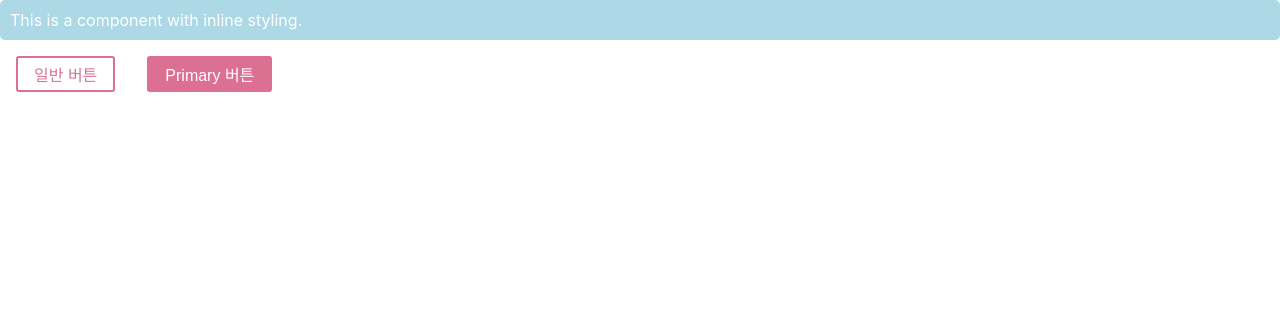
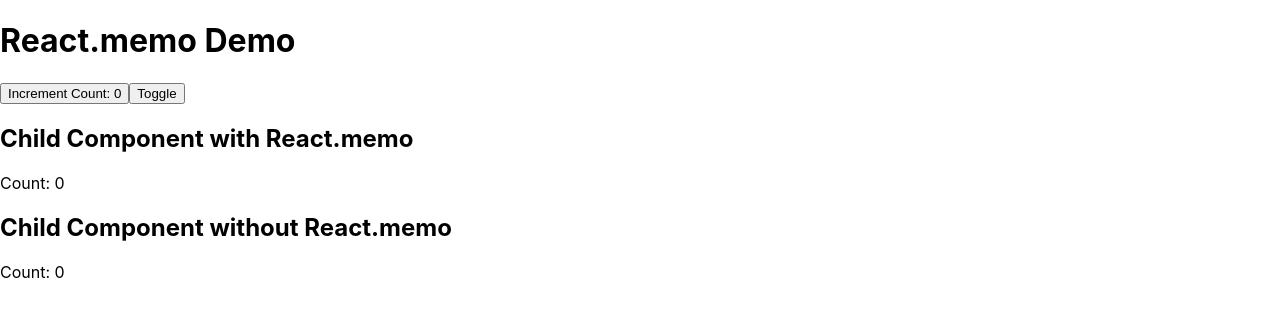
Before and after one commit to wild-mental/my-react-app, a React (Create React App) app: page / in a window 1280 px wide. Shown: the top 316 px of the page. Built offline with nearby package versions, Linux system fonts and the light colour scheme.

Commit message:
- props 와 useState 를 사용한 동적 컴포넌트 출력 - 효과적 리렌더링 제어를 위한 React.memo 사용 - type 컨트롤 (타입 선언과 핸들링, Compiler 옵션 조정)

```diff
--- a/src/App.tsx
+++ b/src/App.tsx
@@ -1,17 +1,99 @@
-import React from 'react';
+import React, {useState} from 'react';
 import './App.css';
 import 'components/HeaderContent'
-import HeaderContent from "components/HeaderContent";
+// import HeaderContent from "components/HeaderContent";
 import MyComponent from "components/MyComponent";
 import ButtonStyled from "./components/ButtonStyled";
+import MyButton from "./components/MyButton";
+import MyStateComponent from "./components/MyStateComponent";
+import ClickCounter from "./components/ClickCounter";
+import ReloacControlEx from "./components/ReloadControlEx";
+
+interface PersonProps {  // 타입 힌트에 사용
+    name?: string;
+    age?: number;
+}
+
+function Person(
+    // props: { name: string; age: number; }
+    props: PersonProps
+)
+{
+    return <h1>Hello, {props.name}. You are {props.age} years old.</h1>;
+}
+
+interface FruitListProps {
+    // items: Array<string>;
+    // items: string[];
+    // items?: string[];
+    // items: any;
+    // items: undefined;
+    items: unknown;
+}
+
+function FruitList(props: FruitListProps) {
+    // const { items } = props as { items: string[] };
+    const items = props.items;
+    return (
+        <ul>
+            {/* ? 를 사용한 조건부 참조형 타입 컨트롤 수행 시 */}
+            {/* 해당 타입을 사용할 때에도 조건부 참조하면 좋다 */}
+            {items.map((item, index) => (
+                <li key={index}>{item}</li>
+            ))}
+        </ul>
+    );
+}
+
+interface WelcomeProps {
+    children: any;
+}
+
+function Welcome(props: WelcomeProps) {
+    return <div>{props.children}</div>;
+}
+
+function Card(props: any) {
+    return (
+        <div style={{ border: '1px solid gray', margin: '10px', padding: '10px' }}>
+            {props.children}
+        </div>
+    );
+}
+function ToggleText(props: any) {
+    const [isShown, setIsShown] = useState(false);
+    return (
+        <div onClick={() => setIsShown(!isShown)}>
+            {isShown ? props.children : props.alternative}
+        </div>
+    );
+}
 
 function App() {
   return (
     <div className="App">
       {/*<HeaderContent />*/}
-      <MyComponent />
-      <ButtonStyled>일반 버튼</ButtonStyled>
-      <ButtonStyled primary>Primary 버튼</ButtonStyled>
+      {/*<MyComponent />*/}
+      {/*<ButtonStyled>일반 버튼</ButtonStyled>*/}
+      {/*<ButtonStyled primary={true}>Primary 버튼</ButtonStyled>*/}
+      {/*<Person name="Sarah" age={28} />*/}
+      {/*<Person name="John" age={29} />*/}
+      {/*<FruitList items={['Apple', 'Banana', 'Cherry']} />*/}
+      {/*<Welcome>*/}
+      {/*    children 에 해당하는 내용을 여기에 전달합니다.*/}
+      {/*</Welcome>*/}
+      {/*<Welcome>*/}
+      {/*    <Person name="John" age={29} />*/}
+      {/*</Welcome>*/}
+      {/*<Card>*/}
+      {/*  <h1>Hello, world!</h1>*/}
+      {/*  <p>Welcome to my application.</p>*/}
+      {/*</Card>*/}
+      {/*<ToggleText alternative="Click to show text">Hello, world!</ToggleText>*/}
+      {/*<MyButton handlerType={"external props receiver"} />*/}
+      {/*<MyStateComponent />*/}
+      {/*<ClickCounter />*/}
+        <ReloacControlEx />
     </div>
   );
 }
--- /dev/null
+++ b/src/components/ChildComponent.tsx
@@ -0,0 +1,12 @@
+import React from 'react';
+
+interface ChildComponentProps {
+    count: number;
+}
+
+const ChildComponent: React.FC<ChildComponentProps> = ({ count }) => {
+    console.log('ChildComponent with React.memo rendered');
+    return <div>Count: {count}</div>;
+};
+
+export default React.memo(ChildComponent);
--- /dev/null
+++ b/src/components/ClickCounter.tsx
@@ -0,0 +1,19 @@
+import React, { useState } from 'react';
+
+function ClickCounter() {
+    const [count, setCount] = useState(0); // 클릭 카운터의 초기값을 0으로 설정합니다.
+
+    const handleClick = () => {  // 클릭 이벤트 핸들러 함수를 정의합니다.
+        setCount(count + 1); // 클릭할 때마다 카운터를 1씩 증가시킵니다.
+    }
+
+    return (
+        <div>
+            <button onClick={handleClick}>Click me!</button>
+            <p>You clicked {count} times</p>
+            <p>This is always same part</p>
+        </div>
+    );
+}
+
+export default ClickCounter;
--- /dev/null
+++ b/src/components/MyButton.tsx
@@ -0,0 +1,22 @@
+import React from "react";
+
+// 함수형 컴포넌트 외부 핸들러
+const handleClickExt = () => {
+    console.log('Button was clicked!(Ext handler)');
+};
+function MyButton(props: any) {
+    // 함수형 컴포넌트 내부 핸들러
+    const handleClickInternal = () => {
+        console.log('Button was clicked!' + props.handlerType);
+    };
+
+    return (
+        // <button onClick={handleClickExt}>
+        // <button onClick={() => console.log('Button was clicked!(inline handler)')}>
+        <button onClick={handleClickInternal}>
+            Click me!
+        </button>
+    );
+}
+
+export default MyButton;
--- /dev/null
+++ b/src/components/MyStateComponent.tsx
@@ -0,0 +1,22 @@
+import React, { useState } from "react";
+
+function MyStateComponent() {
+    const initialState = false;
+    const [myState, setMyState] = useState(initialState);
+
+    // 사용 예
+    const newValue = true;
+    // 무한루프 동작하게끔 하는 호출 방식
+    // 렌더링이 시작되면 -> status 변경
+    // status 가 변경되면 -> 리렌더링
+    // 리렌더링 시작되면 ... (infinite..)
+    setMyState(newValue);
+    console.log(myState);
+
+    // newValue = false;
+    // setMyState(newValue);
+    // console.log(myState);
+    return <h1>my state component</h1>;
+}
+
+export default MyStateComponent;
--- /dev/null
+++ b/src/components/RegularChildComponent.tsx
@@ -0,0 +1,12 @@
+import React from 'react';
+
+interface RegularChildComponentProps {
+    count: number;
+}
+
+const RegularChildComponent: React.FC<RegularChildComponentProps> = ({ count }) => {
+    console.log('RegularChildComponent without React.memo rendered');
+    return <div>Count: {count}</div>;
+};
+
+export default RegularChildComponent;
--- /dev/null
+++ b/src/components/ReloadControlEx.tsx
@@ -0,0 +1,24 @@
+import React, { useState } from 'react';
+import ChildComponent from "./ChildComponent";
+import RegularChildComponent from './RegularChildComponent';
+
+const ReloacControlEx = () => {
+    const [count, setCount] = useState(0);
+    const [toggle, setToggle] = useState(false);
+
+    return (
+        <div>
+            <h1>React.memo Demo</h1>
+            <button onClick={() => setCount(count + 1)}>Increment Count: {count}</button>
+            <button onClick={() => setToggle(!toggle)}>Toggle</button>
+
+            <h2>Child Component with React.memo</h2>
+            <ChildComponent count={count} />
+
+            <h2>Child Component without React.memo</h2>
+            <RegularChildComponent count={count} />
+        </div>
+    );
+};
+
+export default ReloacControlEx;
--- a/tsconfig.json
+++ b/tsconfig.json
@@ -12,6 +12,9 @@
     "esModuleInterop": true,
     "allowSyntheticDefaultImports": true,
     "strict": true,
+    "noImplicitAny": false,         // Any 타입 체킹 비활성화
+    "noImplicitUndefined": false,   // Undefined 타입 체킹 비활성화
+    "noImplicitUnknown": false,     // Unknown 타입 체킹 비활성화
     "forceConsistentCasingInFileNames": true,
     "noFallthroughCasesInSwitch": true,
     "module": "esnext",
```
